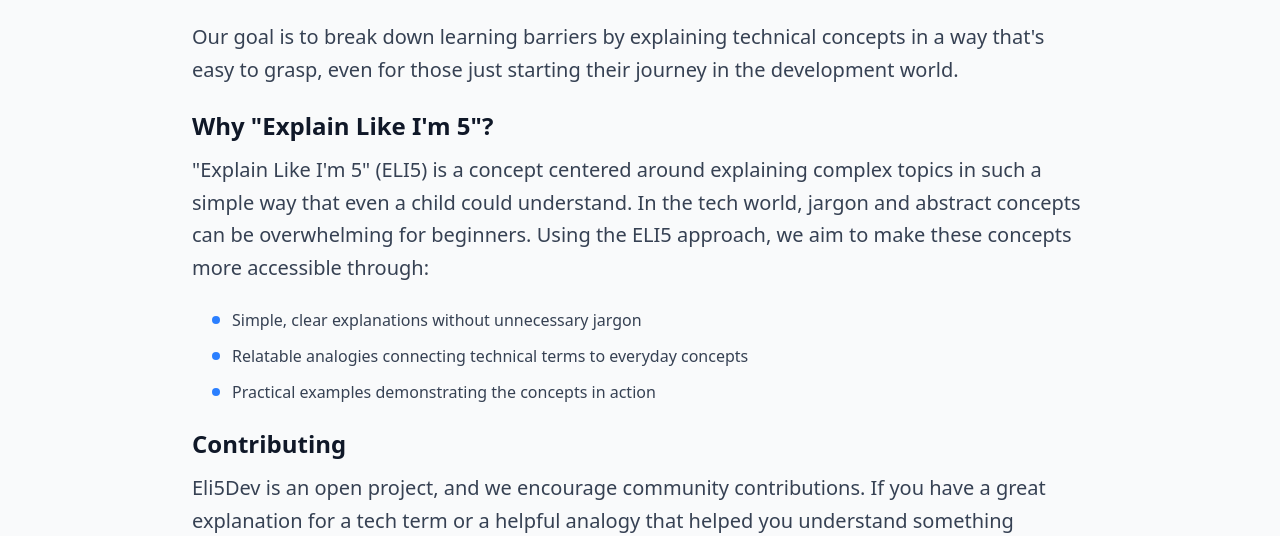
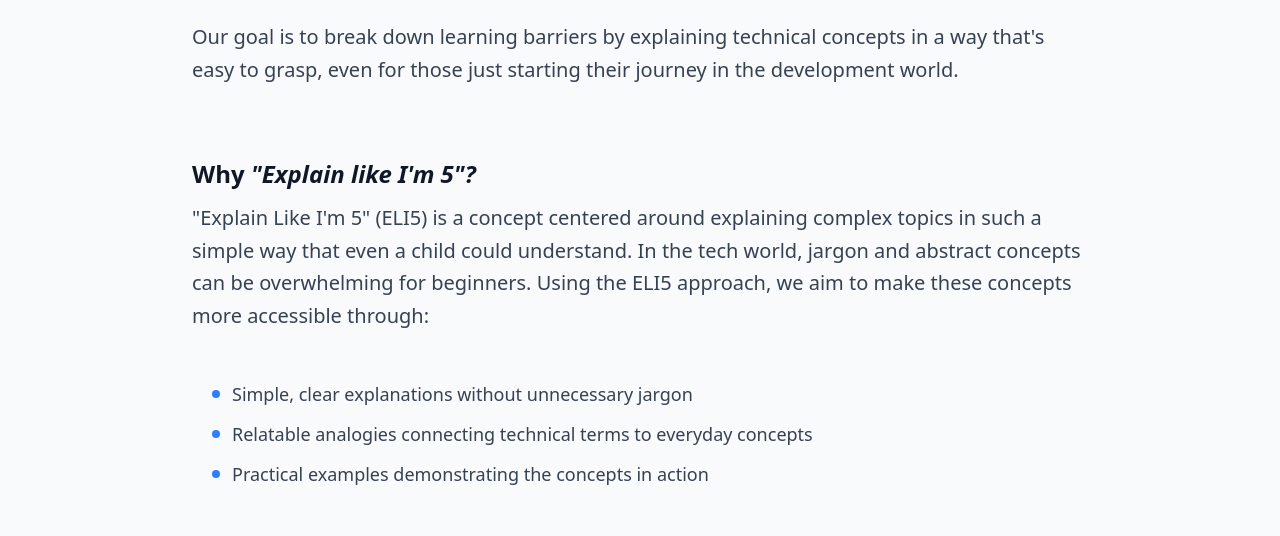
Before and after one commit to RubenGullborg/Eli5Dev, an Astro site: page /about in a window 1280 px wide. Shown: the part 252-788 px from the top of the page. Built offline with nearby package versions, Linux system fonts and the light colour scheme; Astro itself is replaced by a stand-in of ours.

Commit message:
Remove unnessecary event listeners and improve layoutet i about.astro

```diff
--- a/src/content/terms/algorithm.mdx
+++ b/src/content/terms/algorithm.mdx
@@ -1,7 +1,7 @@
 ---
 title: "Algorithm"
 description: "A step-by-step procedure or formula for solving a problem or accomplishing a task."
-tags: ["computer science", "programming", "fundamentals"]
+tags: ["computer-science", "programming", "fundamentals"]
 datePublished: 2023-07-22
 ---
 
--- a/src/layouts/Layout.astro
+++ b/src/layouts/Layout.astro
@@ -75,8 +75,6 @@
     mobileMenu?.classList.toggle('hidden');
   });
 
-  themeToggle?.addEventListener('click', handleThemeToggle);
-  mobileThemeToggle?.addEventListener('click', handleThemeToggle);
 </script>
 
 <style is:global>
--- a/src/pages/about.astro
+++ b/src/pages/about.astro
@@ -5,11 +5,15 @@
 <Layout title="About Eli5Dev - Tech Terms Simplified">
   <main class="container mx-auto px-4 py-12">
     <div class="max-w-4xl mx-auto">
-      <h1 class="text-4xl md:text-5xl font-bold mb-8 text-gray-900 dark:text-white">
+      <h1
+        class="text-4xl md:text-5xl font-bold mb-8 text-gray-900 dark:text-white"
+      >
         About Eli5Dev
       </h1>
 
-      <div class="prose prose-lg dark:prose-invert max-w-none text-gray-700 dark:text-gray-300 space-y-6">
+      <div
+        class="prose prose-lg dark:prose-invert max-w-none text-gray-700 dark:text-gray-300 space-y-6"
+      >
         <p class="text-xl leading-relaxed">
           Eli5Dev (Explain Like I'm 5 for Developers) is a resource designed to
           help new developers understand complex technical concepts through
@@ -21,9 +25,13 @@
           concepts in a way that's easy to grasp, even for those just starting
           their journey in the development world.
         </p>
+        <br/>
 
-        <h2 class="text-3xl font-semibold mt-12 mb-6 text-gray-900 dark:text-white">
-          Why "Explain Like I'm 5"?
+        <h2
+          class="text-3xl font-semibold mt-12 mb-6 text-gray-900 dark:text-white"
+        >
+          Why
+          <span class="italic">"Explain like I'm 5"?</span>
         </h2>
 
         <p class="text-xl leading-relaxed">
@@ -33,23 +41,29 @@
           overwhelming for beginners. Using the ELI5 approach, we aim to make
           these concepts more accessible through:
         </p>
+        <br/>
 
         <ul class="list-none space-y-3">
-          <li class="flex items-center">
+          <li class="flex items-center text-lg">
             <span class="w-2 h-2 bg-blue-500 rounded-full mr-3"></span>
             Simple, clear explanations without unnecessary jargon
           </li>
-          <li class="flex items-center">
+          <li class="flex items-center text-lg">
             <span class="w-2 h-2 bg-blue-500 rounded-full mr-3"></span>
             Relatable analogies connecting technical terms to everyday concepts
           </li>
-          <li class="flex items-center">
+          <li class="flex items-center text-lg">
             <span class="w-2 h-2 bg-blue-500 rounded-full mr-3"></span>
             Practical examples demonstrating the concepts in action
           </li>
         </ul>
+        <br/>
 
-        <h2 class="text-3xl font-semibold mt-12 mb-6 text-gray-900 dark:text-white">Contributing</h2>
+        <h2
+          class="text-3xl font-semibold mt-12 mb-6 text-gray-900 dark:text-white"
+        >
+          Contributing
+        </h2>
 
         <p class="text-xl leading-relaxed">
           Eli5Dev is an open project, and we encourage community contributions.
@@ -59,7 +73,8 @@
             href="https://github.com/RubenGullborg/Eli5Dev"
             target="_blank"
             rel="noopener noreferrer"
-            class="text-blue-600 dark:text-blue-400 hover:underline">GitHub</a>.
+            class="text-blue-600 dark:text-blue-400 hover:underline">GitHub</a
+          >.
         </p>
       </div>
     </div>
--- a/src/pages/term/[slug].astro
+++ b/src/pages/term/[slug].astro
@@ -32,7 +32,7 @@
 
 <Layout title={`${term.data.title} - Eli5Dev`}>
   <main class="container mx-auto px-4 py-8">
-    <div class="max-w-3xl mx-auto">
+    <div class="max-w-5xl mx-auto">
       <a href="/" class="inline-flex items-center text-blue-600 dark:text-blue-400 hover:underline mb-6 group">
         <svg xmlns="http://www.w3.org/2000/svg" class="h-4 w-4 mr-1 transform transition-transform group-hover:-translate-x-1" fill="none" viewBox="0 0 24 24" stroke="currentColor" stroke-width="2">
           <path stroke-linecap="round" stroke-linejoin="round" d="M10 19l-7-7m0 0l7-7m-7 7h18" />
```
